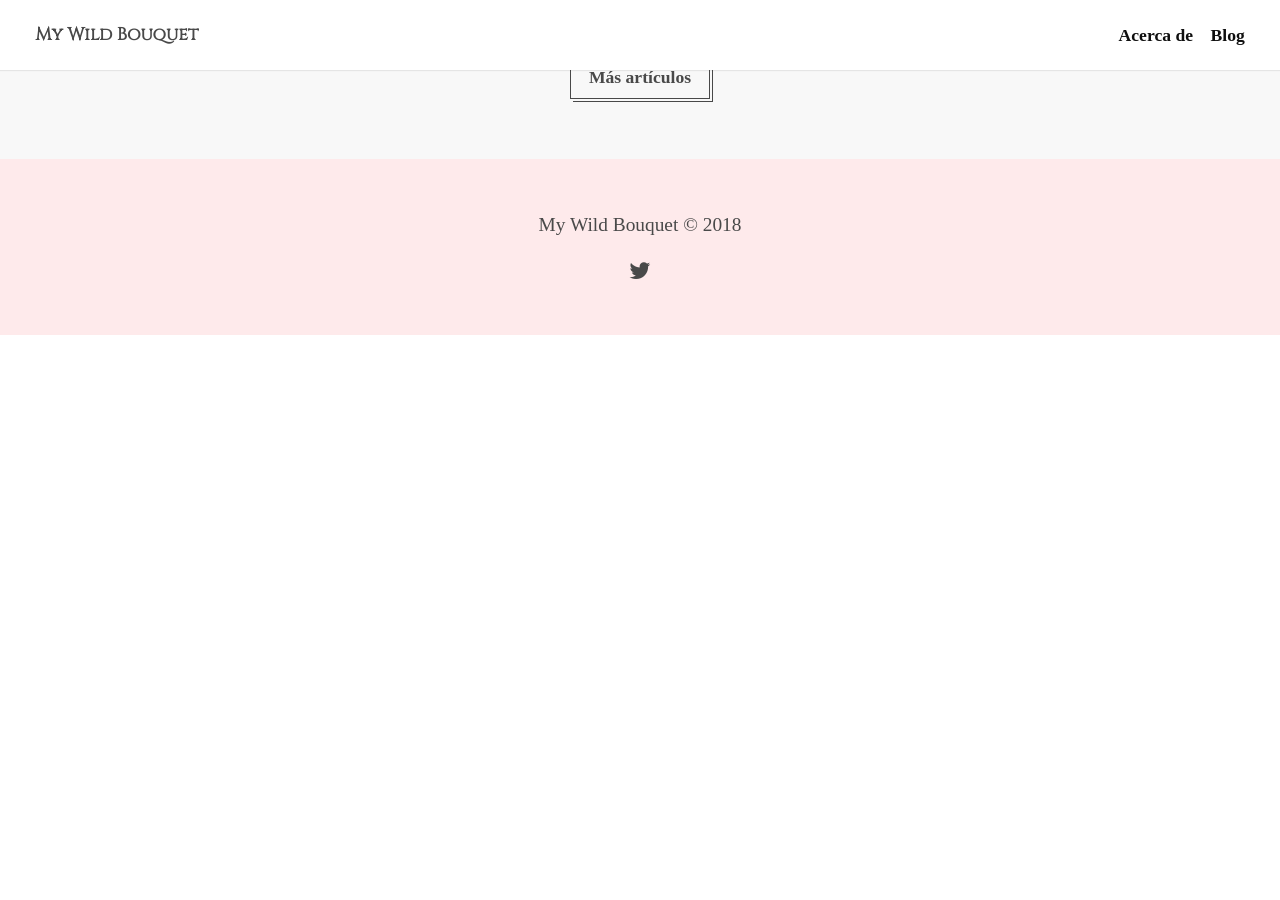
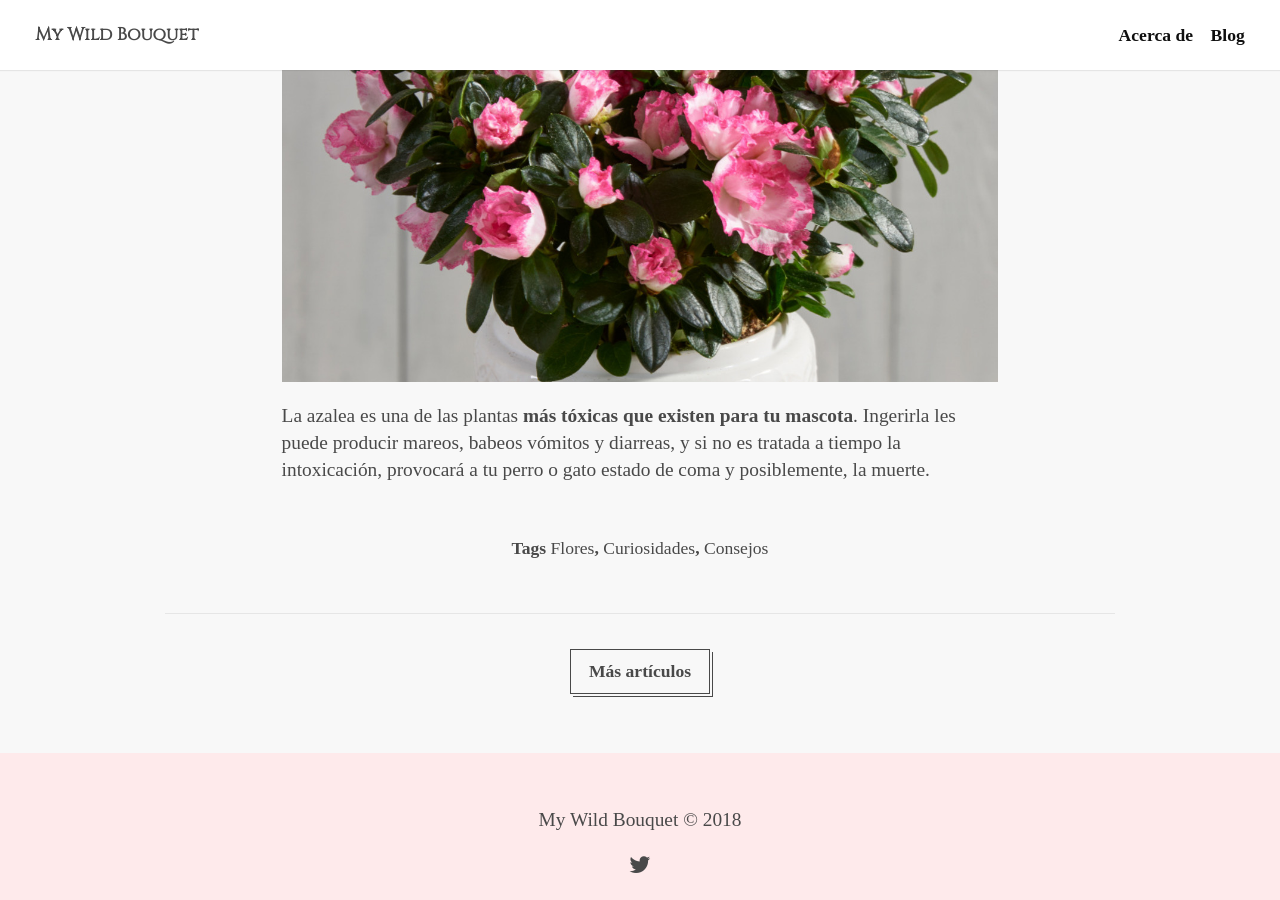
Before and after one commit to keyvanakbary/ramosilvestre.com, a Jekyll site: the page built from src/_posts/2018-01-30-flores-venenosas-para-perros-y-gatos.md, in a window 1280 px wide and 900 px high, scrolled down 4675 px. Built offline with Jekyll 4.4.1, drawn with Linux system fonts in a browser that asks for light colours; some web fonts are replaced; before the commit the page ends 5010 px from its top, so only the background shows below that.

Commit message:
Update 2018-01-30-flores-venenosas-para-perros-y-gatos.md

```diff
--- a/src/_posts/2018-01-30-flores-venenosas-para-perros-y-gatos.md
+++ b/src/_posts/2018-01-30-flores-venenosas-para-perros-y-gatos.md
@@ -52,3 +52,7 @@ Luego hay lirios, como los de Perú o los de la Paz, que no son tan tóxicos, pr
 
 
 ## 6. Azalea
+
+![Flores venenosas para tu mascota](/assets/images/posts/azalea-toxica-para-perros-gatos.jpg)
+
+La azalea es una de las plantas **más tóxicas que existen para tu mascota**. Ingerirla les puede producir mareos, babeos vómitos y diarreas, y si no es tratada a tiempo la intoxicación, provocará a tu perro o gato estado de coma y posiblemente, la muerte.
```
